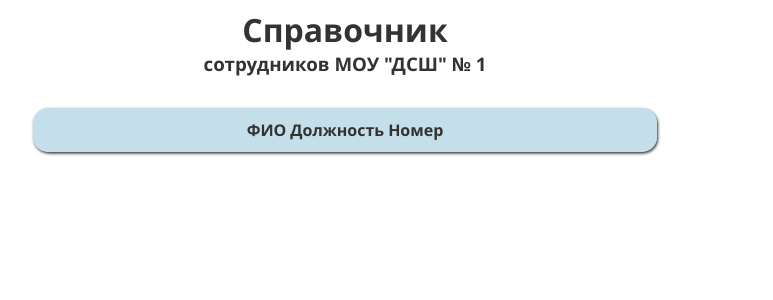
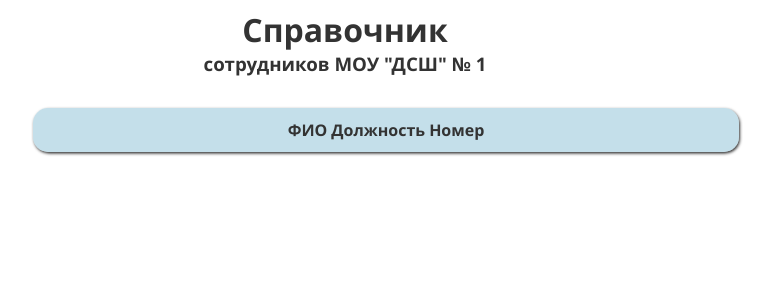
Before and after one commit to Riv33R/info, a Python web app: template templates/index.html in a window 1280 px wide. Shown: the top 300 px of the page, without its empty margins (295-1068 px from the left). Run offline with Jinja, Linux system fonts and the light colour scheme; the template is opened without the code that fills it, so the values that code supplies are empty.

Commit message:
Update style.css

```diff
--- a/static/style.css
+++ b/static/style.css
@@ -20,6 +20,8 @@ html {
     pointer-events: none;
     background-color: rgba(154, 201, 219, 0.582);
     box-shadow: 1px 1.5px 3px #333;
+    max-width: 940px;
+    min-width: 690px;
 }
 
 td {
@@ -39,10 +41,11 @@ td {
 
 
 
-@media screen and (max-width: 600px){
+@media screen and (max-width: 645px){
     .tabl{
         margin: 2rem 1rem 0 1rem;
         font-size: x-small;
+        min-width: 10vh;
     }
 
     .td {
```
